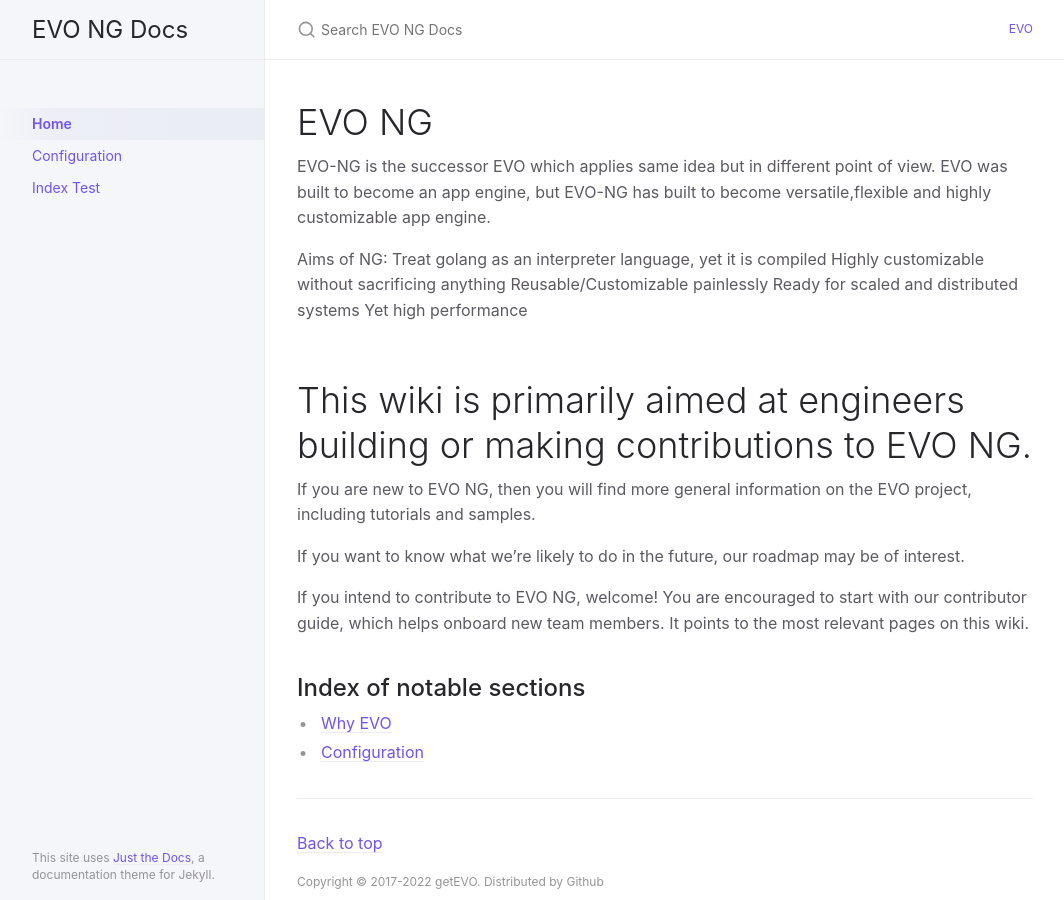
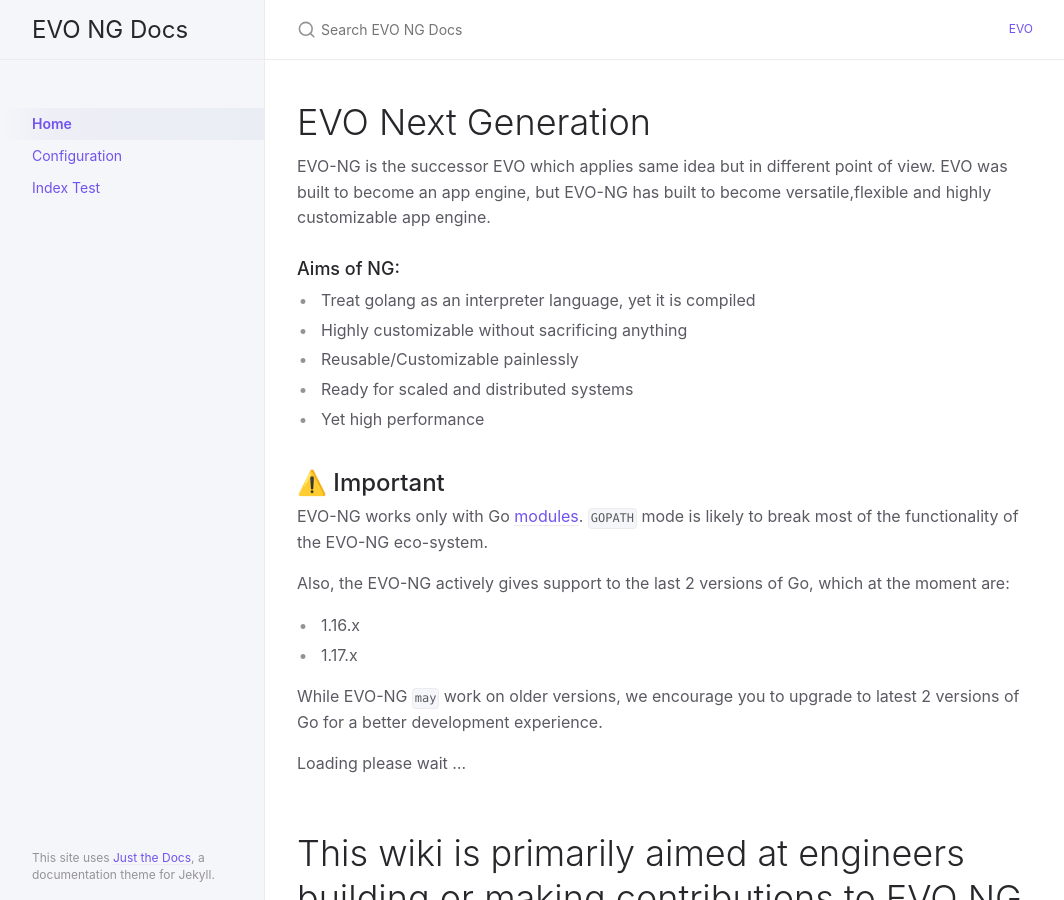
Before and after one commit to getevo/evo-ng, a Jekyll site: the page built from docs/index.md, in a window 1280 px wide and 900 px high. Shown: the whole window, without its empty margins (107-1171 px from the left). Built offline with Jekyll 4.4.1, drawn with Linux system fonts in a browser that asks for light colours.

Commit message:
Update index.md

```diff
--- a/docs/index.md
+++ b/docs/index.md
@@ -6,17 +6,30 @@ description: "EVO NG Docs"
 permalink: /
 last_modified_date: 2022-01-23:54:08+0000
 ---
-
-# EVO NG
-
+# EVO Next Generation
 EVO-NG is the successor EVO which applies same idea but in different point of view. EVO was built to become an app engine, but EVO-NG has built to become versatile,flexible and highly customizable app engine.
 
-Aims of NG:
-Treat golang as an interpreter language, yet it is compiled
-Highly customizable without sacrificing anything
-Reusable/Customizable painlessly
-Ready for scaled and distributed systems
-Yet high performance
+### Aims of NG:
+- Treat golang as an interpreter language, yet it is compiled
+- Highly customizable without sacrificing anything
+- Reusable/Customizable painlessly
+- Ready for scaled and distributed systems
+- Yet high performance
+
+## ⚠️ Important
+
+EVO-NG works only with Go [modules](https://blog.golang.org/using-go-modules). `GOPATH` mode is likely to break most of the functionality of the EVO-NG eco-system.
+
+Also, the EVO-NG actively gives support to the last 2 versions of Go, which at the moment are:
+
+- 1.16.x
+- 1.17.x
+
+While EVO-NG `may` work on older versions, we encourage you to upgrade to latest 2 versions of Go for a better development experience.
+
+
+Loading please wait ...
+
 
 # This wiki is primarily aimed at engineers building or making contributions to EVO NG.
 
```
